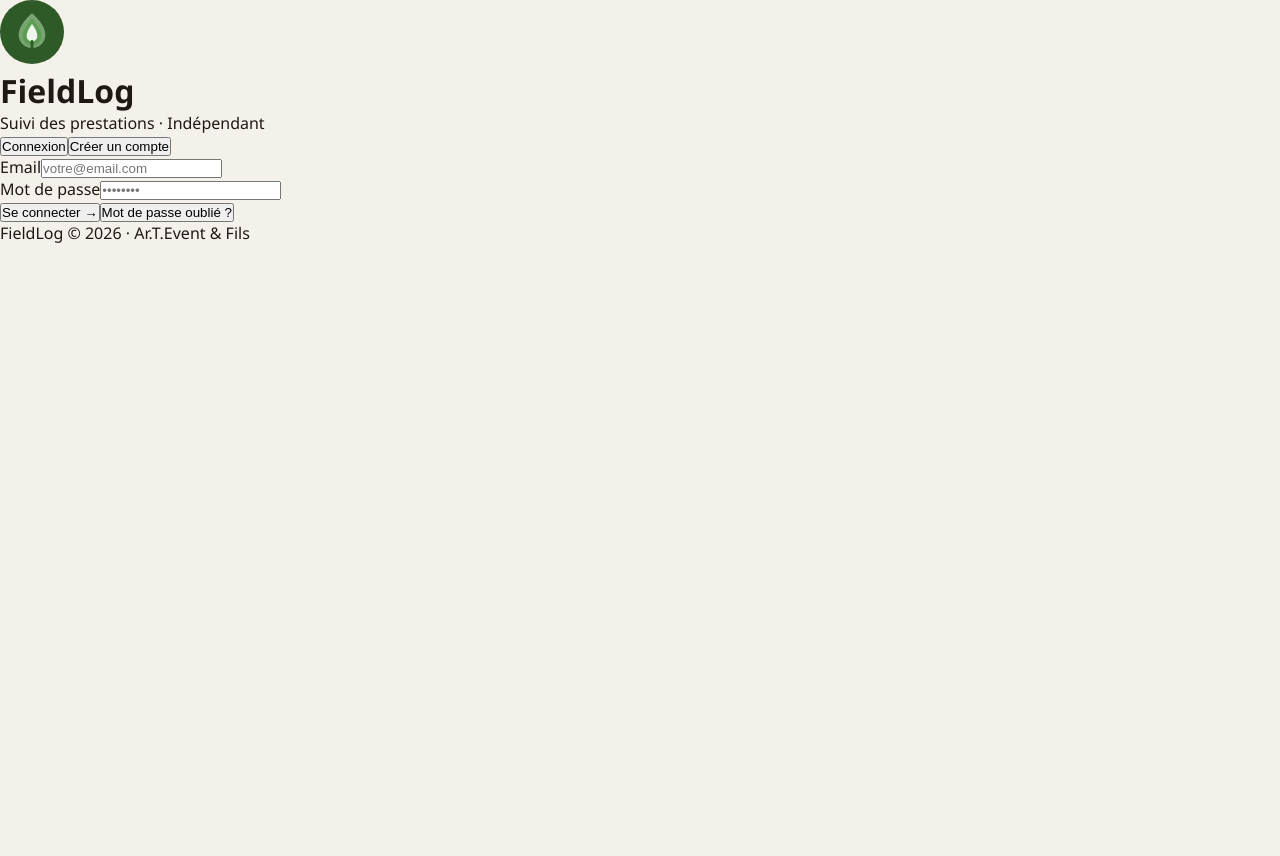
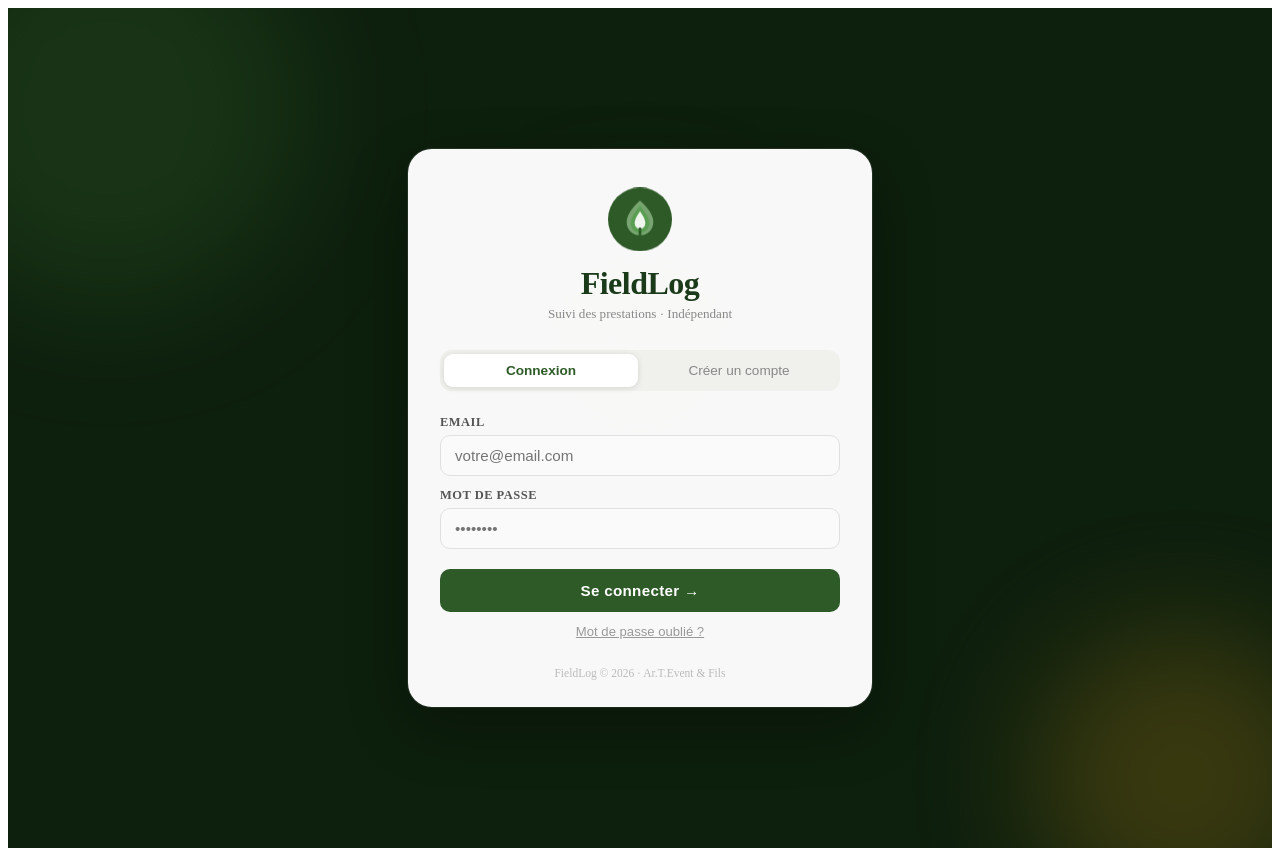
Before and after one commit to Ronaud4465/agriprestas, a React (Vite) app: page / in a window 1280 px wide. Before the commit the page ends 800 px from the top, so only its background shows below. Built offline with nearby package versions, Linux system fonts and the light colour scheme.

Commit message:
Update index.css

```diff
--- a/src/index.css
+++ b/src/index.css
@@ -1,204 +1,233 @@
-:root {
-  --color-primary: #2d5a27;
-  --color-secondary: #8b6914;
-  --color-bg: #f4f1eb;
-  --color-warm: #fdfaf4;
-  --color-card: #fff9f0;
-  --border: #d8cfc0;
-  --ink: #1e1a12;
-  --muted: #8a7d6a;
+/* ===== AUTH STYLES — coller à la fin de index.css ===== */
+
+.auth-page {
+  min-height: 100vh;
+  display: flex;
+  align-items: center;
+  justify-content: center;
+  padding: 20px;
+  position: relative;
+  overflow: hidden;
+  background: #0d1f0d;
 }
 
-* { box-sizing: border-box; margin: 0; padding: 0; }
-
-body {
-  font-family: 'Segoe UI', system-ui, sans-serif;
-  background: var(--color-bg);
-  color: var(--ink);
-  min-height: 100vh;
+.auth-bg {
+  position: absolute;
+  inset: 0;
+  pointer-events: none;
 }
 
-.app { max-width: 700px; margin: 0 auto; padding: 16px; }
-
-/* HEADER */
-.app-header { display: flex; align-items: center; gap: 12px; margin-bottom: 18px; }
-.app-logo {
-  width: 46px; height: 46px;
-  background: var(--color-primary);
-  border-radius: 12px;
-  display: flex; align-items: center; justify-content: center;
-  font-size: 22px; flex-shrink: 0; overflow: hidden;
-}
-.app-title { font-family: Georgia, serif; font-size: 22px; color: var(--color-primary); line-height: 1; }
-.app-sub { font-size: 11px; color: var(--muted); margin-top: 3px; }
-
-/* TABS */
-.tab-bar {
-  display: flex; gap: 3px;
-  background: var(--color-secondary);
-  border-radius: 13px; padding: 4px; margin-bottom: 18px; overflow-x: auto;
-}
-.tab {
-  flex: 1; min-width: 55px; padding: 8px 3px;
-  border: none; background: transparent; border-radius: 10px;
-  cursor: pointer; font-size: 11px; font-weight: 600;
-  color: rgba(255,255,255,.8); transition: all .15s;
-  font-family: inherit; white-space: nowrap;
-}
-.tab.on { background: var(--color-warm); color: var(--color-primary); box-shadow: 0 1px 4px rgba(0,0,0,.15); }
-
-/* CARDS */
-.card { background: var(--color-card); border: 1px solid var(--border); border-radius: 14px; padding: 18px; margin-bottom: 14px; }
-.card-title { font-family: Georgia, serif; font-size: 15px; color: var(--color-primary); margin-bottom: 14px; padding-bottom: 10px; border-bottom: 1px solid var(--border); }
-
-/* GRIDS */
-.g2 { display: grid; grid-template-columns: 1fr 1fr; gap: 12px; }
-.g3 { display: grid; grid-template-columns: 1fr 1fr 1fr; gap: 12px; }
-@media (max-width: 480px) { .g3 { grid-template-columns: 1fr 1fr; } }
-
-/* FIELDS */
-.field { display: flex; flex-direction: column; gap: 4px; }
-.lbl { font-size: 10px; font-weight: 700; text-transform: uppercase; letter-spacing: .6px; color: var(--muted); }
-.inp {
-  padding: 9px 11px; border: 1.5px solid var(--border);
-  border-radius: 8px; font-size: 14px; color: var(--ink);
-  background: #faf7f0; width: 100%; outline: none;
-  font-family: inherit; transition: border-color .2s;
-}
-.inp:focus { border-color: var(--color-primary); }
-select.inp { cursor: pointer; }
-.ro {
-  padding: 9px 11px; border: 1.5px solid var(--border);
-  border-radius: 8px; font-size: 13px;
-  color: var(--color-secondary);
-  background: #f0e8d0;
-  font-family: 'Courier New', monospace; font-weight: 600;
+.auth-blob {
+  position: absolute;
+  border-radius: 50%;
+  filter: blur(60px);
+  opacity: 0.35;
 }
 
-/* RESULT BOX */
-.res-box {
-  background: linear-gradient(135deg, var(--color-primary), #1e3d1a);
-  border-radius: 12px; padding: 16px 18px;
-  display: flex; align-items: center; justify-content: space-between;
-  flex-wrap: wrap; gap: 10px; margin-top: 14px;
+.auth-blob-1 {
+  width: 400px; height: 400px;
+  background: #2d5a27;
+  top: -100px; left: -100px;
 }
-.res-label { color: rgba(255,255,255,.75); font-size: 10px; font-weight: 700; text-transform: uppercase; letter-spacing: .6px; }
-.res-sub   { color: rgba(255,255,255,.65); font-size: 11px; margin-top: 2px; }
-.res-value { color: #fff; font-family: Georgia, serif; font-size: 22px; }
 
-/* BUTTONS */
-.btn {
-  padding: 11px 18px; border: 1.5px solid var(--border);
-  border-radius: 10px; cursor: pointer; font-size: 13px; font-weight: 700;
-  background: var(--color-card); color: var(--ink);
-  font-family: inherit; transition: all .15s;
-  display: inline-flex; align-items: center; gap: 5px;
+.auth-blob-2 {
+  width: 300px; height: 300px;
+  background: #8b6914;
+  bottom: -80px; right: -60px;
 }
-.btn:hover { background: #f0e8d8; }
-.btn.primary { background: var(--color-primary); color: #fff; border-color: var(--color-primary); }
-.btn.primary:hover { filter: brightness(1.1); }
-.btn.wheat { background: var(--color-secondary); color: #fff; border-color: var(--color-secondary); }
-.btn.wheat:hover { filter: brightness(1.1); }
-.btn.danger { background: #fdf0f0; color: #c0392b; border-color: #f5c6c6; }
-.btn.danger:hover { background: #fad7d7; }
-.btn.archive { background: #e8f0ff; color: #2c5282; border-color: #bee3f8; }
-.btn.archive:hover { background: #d0e4ff; }
-.btn.small { padding: 6px 11px; font-size: 11px; }
-.btn.print-btn { background: #1a73e8; color: #fff; border-color: #1a73e8; font-size: 15px; padding: 13px 22px; width: 100%; justify-content: center; }
-.btn.print-btn:hover { background: #1557b0; }
 
-/* ICON BUTTONS */
-.btn-icon { width: 28px; height: 28px; border-radius: 6px; border: 1px solid var(--border); cursor: pointer; font-size: 13px; display: inline-flex; align-items: center; justify-content: center; transition: all .15s; background: var(--color-card); }
-.btn-icon.edit:hover   { background: #fff8e1; border-color: var(--color-secondary); }
-.btn-icon.copy:hover   { background: #e8f0ff; border-color: #90cdf4; }
-.btn-icon.delete       { color: #c0392b; }
-.btn-icon.delete:hover { background: #fad7d7; border-color: #f5c6c6; }
+.auth-blob-3 {
+  width: 250px; height: 250px;
+  background: #1a4a16;
+  top: 40%; left: 50%;
+  transform: translate(-50%, -50%);
+}
 
-.acts { display: flex; gap: 8px; flex-wrap: wrap; margin-top: 14px; }
+.auth-card {
+  background: rgba(255,255,255,0.97);
+  border-radius: 24px;
+  padding: 40px 32px 28px;
+  width: 100%;
+  max-width: 400px;
+  position: relative;
+  z-index: 1;
+  box-shadow: 0 20px 60px rgba(0,0,0,0.3), 0 0 0 1px rgba(255,255,255,0.1);
+}
 
-/* MONTH FILTER */
-.month-filter { display: flex; flex-wrap: wrap; gap: 6px; margin-bottom: 14px; align-items: center; }
-.month-btn { padding: 6px 14px; border: 1.5px solid var(--border); border-radius: 20px; cursor: pointer; font-size: 12px; font-weight: 600; background: #faf7f0; color: var(--color-secondary); font-family: inherit; transition: all .15s; }
-.month-btn.on { background: var(--color-primary); color: #fff; border-color: var(--color-primary); }
-.month-btn.light { color: rgba(255,255,255,.8); background: rgba(255,255,255,.15); border-color: rgba(255,255,255,.3); }
-.month-btn.light.on { background: #fff; color: var(--color-primary); border-color: #fff; }
+.auth-brand {
+  text-align: center;
+  margin-bottom: 28px;
+}
 
-/* STATS */
-.stats-grid { display: grid; grid-template-columns: repeat(3, 1fr); gap: 10px; margin-bottom: 14px; }
-.stat-card { background: var(--color-card); border: 1px solid var(--border); border-radius: 12px; padding: 14px; text-align: center; }
-.stat-value { font-family: Georgia, serif; font-size: 22px; color: var(--color-primary); }
-.stat-label { font-size: 10px; color: var(--muted); text-transform: uppercase; letter-spacing: .4px; margin-top: 3px; }
+.auth-icon {
+  display: flex;
+  justify-content: center;
+  margin-bottom: 12px;
+  animation: auth-float 3s ease-in-out infinite;
+}
 
-/* TABLE */
-.table-wrap { overflow-x: auto; border-radius: 10px; border: 1px solid var(--border); }
-table { width: 100%; border-collapse: collapse; font-size: 12px; }
-thead { background: var(--color-primary); color: #fff; }
-th { padding: 9px 10px; text-align: left; font-size: 10px; text-transform: uppercase; letter-spacing: .3px; white-space: nowrap; }
-td { padding: 8px 10px; border-bottom: 1px solid var(--border); }
-tbody tr:last-child td { border-bottom: none; }
-tbody tr:hover { background: #f0e8d8; }
-td.mono { font-family: 'Courier New', monospace; font-size: 11px; }
-td.bold { font-weight: 700; }
-.total-row td { background: #e8d8a0; font-weight: 700; padding: 8px 10px; }
+@keyframes auth-float {
+  0%, 100% { transform: translateY(0); }
+  50% { transform: translateY(-6px); }
+}
 
-/* NOTE ROW */
-.note-row { background: #fffbf0 !important; }
-.note-cell { padding: 4px 10px 8px 28px !important; font-size: 11px; color: var(--color-secondary); border-bottom: 1px solid var(--border); font-style: italic; }
+.auth-appname {
+  font-size: 2rem;
+  font-weight: 800;
+  color: #1a3a1a;
+  margin: 0 0 4px;
+  letter-spacing: -0.5px;
+}
 
-/* MISC */
-.empty { text-align: center; padding: 28px 18px; color: var(--muted); font-size: 13px; line-height: 1.6; }
-.badge { display: inline-block; background: #e8d8a0; color: var(--color-secondary); padding: 2px 8px; border-radius: 20px; font-size: 10px; font-weight: 600; margin-left: 6px; }
-.toast { position: fixed; bottom: 20px; left: 50%; transform: translateX(-50%); background: var(--color-primary); color: #fff; padding: 11px 20px; border-radius: 10px; font-size: 13px; font-weight: 600; opacity: 0; pointer-events: none; transition: opacity .3s; z-index: 999; white-space: nowrap; }
-.toast.on { opacity: 1; }
+.auth-tagline {
+  font-size: 0.82rem;
+  color: #888;
+  margin: 0;
+}
 
-/* PRINT BANNER */
-.print-banner { background: var(--color-primary); border-radius: 14px; padding: 16px 18px; margin-bottom: 14px; }
-.print-banner-title { font-size: 16px; font-weight: 700; color: #fff; margin-bottom: 6px; }
-.print-banner-text { font-size: 12px; color: rgba(255,255,255,.75); margin-bottom: 14px; line-height: 1.7; }
-.print-banner-text strong { color: #fff; }
+.auth-tabs {
+  display: flex;
+  background: #f0f0ec;
+  border-radius: 12px;
+  padding: 4px;
+  margin-bottom: 24px;
+  gap: 4px;
+}
 
-/* FACTURE */
-.facture-zone { background: #fff; border: 1px solid var(--border); border-radius: 14px; padding: 28px 24px; font-size: 12px; line-height: 1.6; color: #1a1a1a; }
-.f-header { display: flex; justify-content: space-between; align-items: flex-start; margin-bottom: 22px; flex-wrap: wrap; gap: 16px; }
-.f-name { font-family: Georgia, serif; font-size: 22px; color: var(--color-primary); }
-.f-tag { font-size: 11px; font-weight: 700; text-transform: uppercase; letter-spacing: .8px; margin-top: 3px; color: var(--color-secondary); }
-.f-coords { color: #888; font-size: 11px; margin-top: 8px; line-height: 1.9; }
-.f-right { text-align: right; }
-.f-ref-title { font-family: Georgia, serif; font-size: 20px; }
-.f-ref-sub { color: #888; font-size: 11px; margin-top: 4px; line-height: 1.8; }
-.f-tva-badge { margin-top: 8px; padding: 4px 10px; border-radius: 6px; font-size: 11px; font-weight: 700; display: inline-block; }
-.f-tva-warn  { margin-top: 8px; background: #ffeaa7; padding: 4px 10px; border-radius: 6px; font-size: 10px; color: #b8882a; display: inline-block; }
-.f-bce { font-size: 10px; color: #aaa; margin-top: 3px; }
-.f-divider { border: none; border-top: 2px solid var(--color-primary); margin: 16px 0; }
-.f-table { width: 100%; border-collapse: collapse; font-size: 11px; margin: 14px 0; }
-.f-table thead { background: var(--color-primary); color: #fff; }
-.f-table th { padding: 7px 8px; text-align: left; font-size: 10px; }
-.f-table tbody tr:nth-child(odd) { background: #f8f6f0; }
-.f-table td { padding: 6px 8px; border-bottom: 1px solid var(--border); }
-.f-total-row td { font-weight: 700; padding: 7px 8px; }
-.f-totals-wrap { display: flex; justify-content: flex-end; margin-top: 14px; }
-.f-totals { width: 230px; border-collapse: collapse; font-size: 12px; }
-.f-totals td { padding: 5px 8px; border-bottom: 1px solid var(--border); }
-.f-grand td { background: var(--color-primary) !important; color: #fff; font-weight: 700; padding: 7px 8px; }
-.f-payment { margin-top: 16px; background: #f8f6f0; border: 1px solid var(--border); border-radius: 8px; padding: 12px; font-size: 11px; }
-.f-payment code { background: #e8d8a0; padding: 2px 6px; border-radius: 4px; }
-.f-footer { margin-top: 26px; padding-top: 12px; border-top: 1px solid var(--border); color: #aaa; font-size: 10px; text-align: center; }
+.auth-tab {
+  flex: 1;
+  padding: 9px 0;
+  border: none;
+  background: none;
+  border-radius: 9px;
+  cursor: pointer;
+  font-size: 0.85rem;
+  color: #888;
+  font-weight: 500;
+  transition: all 0.2s;
+}
 
-/* PRINT */
-.print-only { display: none; }
+.auth-tab.on {
+  background: #fff;
+  color: #2d5a27;
+  font-weight: 700;
+  box-shadow: 0 1px 6px rgba(0,0,0,0.12);
+}
 
-@media print {
-  * { -webkit-print-color-adjust: exact !important; print-color-adjust: exact !important; }
-  body { background: #fff !important; padding: 0 !important; }
-  .no-print { display: none !important; }
-  .print-only { display: block !important; }
-  .app-header, .tab-bar, .acts, .print-banner { display: none !important; }
-  .app { padding: 0 !important; max-width: 100% !important; }
-  .card { border: none !important; border-radius: 0 !important; padding: 0 !important; }
-  .facture-zone { border: none !important; border-radius: 0 !important; padding: 8mm 12mm !important; }
-  .f-grand td { background: var(--color-primary) !important; }
-  .total-row td { background: #e8d8a0 !important; }
-  .note-row { background: #fffbf0 !important; }
-  .journal-print-title { font-family: Georgia, serif; font-size: 18px; color: var(--color-primary); margin-bottom: 14px; padding-bottom: 8px; border-bottom: 2px solid var(--color-primary); }
-  @page { margin: 0; size: A4 portrait; }
+.auth-form {
+  display: flex;
+  flex-direction: column;
+  gap: 4px;
 }
+
+.auth-field {
+  display: flex;
+  flex-direction: column;
+  gap: 5px;
+  margin-bottom: 8px;
+}
+
+.auth-field label {
+  font-size: 0.78rem;
+  font-weight: 600;
+  color: #555;
+  text-transform: uppercase;
+  letter-spacing: 0.5px;
+}
+
+.auth-field input {
+  padding: 11px 14px;
+  border: 1.5px solid #e0e0e0;
+  border-radius: 10px;
+  font-size: 0.95rem;
+  outline: none;
+  transition: all 0.15s;
+  background: #fafafa;
+  color: #222;
+  width: 100%;
+  box-sizing: border-box;
+}
+
+.auth-field input:focus {
+  border-color: #2d5a27;
+  background: #fff;
+  box-shadow: 0 0 0 3px rgba(45,90,39,0.1);
+}
+
+.auth-btn {
+  margin-top: 8px;
+  padding: 13px;
+  font-size: 0.95rem;
+  font-weight: 700;
+  border-radius: 10px;
+  width: 100%;
+  border: none;
+  background: #2d5a27;
+  color: #fff;
+  cursor: pointer;
+  transition: all 0.2s;
+  letter-spacing: 0.3px;
+}
+
+.auth-btn:hover:not(:disabled) {
+  background: #3a7233;
+  transform: translateY(-1px);
+  box-shadow: 0 4px 12px rgba(45,90,39,0.3);
+}
+
+.auth-btn:active:not(:disabled) {
+  transform: translateY(0);
+}
+
+.auth-btn:disabled {
+  opacity: 0.6;
+  cursor: not-allowed;
+}
+
+.auth-link {
+  background: none;
+  border: none;
+  color: #999;
+  font-size: 0.82rem;
+  cursor: pointer;
+  text-align: center;
+  padding: 8px;
+  text-decoration: underline;
+  transition: color 0.15s;
+}
+
+.auth-link:hover { color: #555; }
+
+.auth-err {
+  background: #fff0f0;
+  border: 1.5px solid #fcc;
+  color: #c00;
+  border-radius: 8px;
+  padding: 9px 12px;
+  font-size: 0.82rem;
+  margin-top: 2px;
+}
+
+.auth-msg {
+  background: #f0fff4;
+  border: 1.5px solid #9ddbad;
+  color: #1a6b34;
+  border-radius: 8px;
+  padding: 9px 12px;
+  font-size: 0.82rem;
+  margin-top: 2px;
+}
+
+.auth-reset-info {
+  font-size: 0.85rem;
+  color: #666;
+  margin: 0 0 12px;
+  text-align: center;
+}
+
+.auth-footer {
+  text-align: center;
+  font-size: 0.72rem;
+  color: #bbb;
+  margin: 20px 0 0;
+}
```
